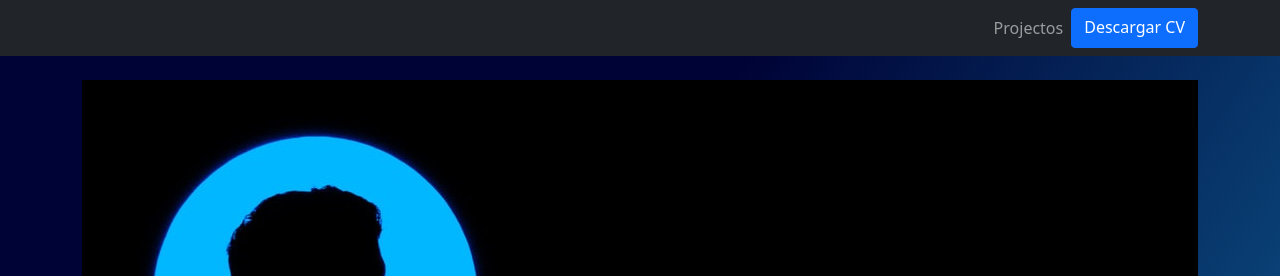
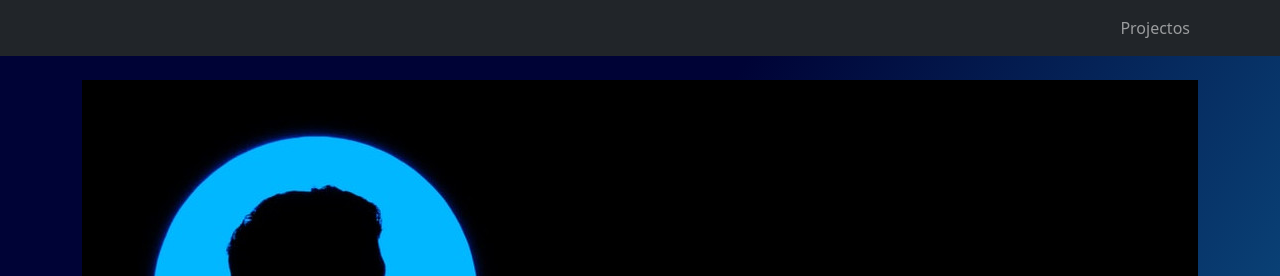
Before and after one commit to SantiBert/cv, a Django app: page / in a window 1280 px wide. Shown: the top 276 px of the page. Run offline with Django 3.2, Linux system fonts and the light colour scheme; data that the repository does not hold is empty.

Commit message:
tercer commit

```diff
--- a/core/templates/includes/navbar.html
+++ b/core/templates/includes/navbar.html
@@ -8,10 +8,7 @@
         <div class="collapse navbar-collapse" id="navbarNav">
             <ul class="navbar-nav ms-auto">
                 <li class="nav-item">
-                    <a class="nav-link" href="/">Projectos</a>
-                </li>
-                <li class="nav-item d-flex aling-items-center">
-                    <a class="btn btn-primary" href="#">Descargar CV</a>
+                    <a class="nav-link" href="{% url 'galery' %}">Projectos</a>
                 </li>
             </ul>
         </div>
```
